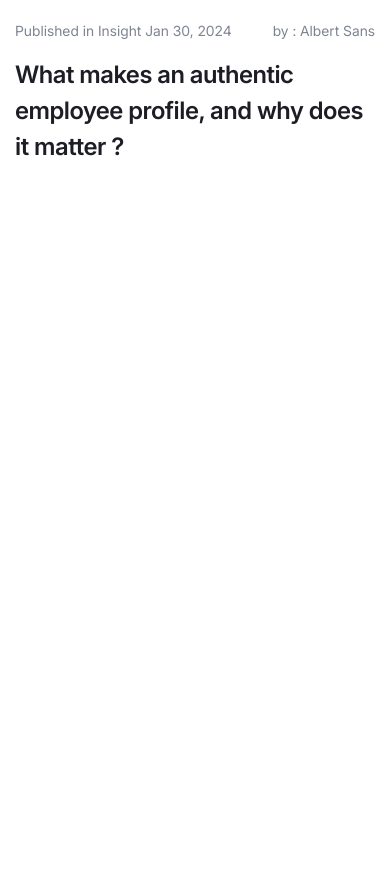
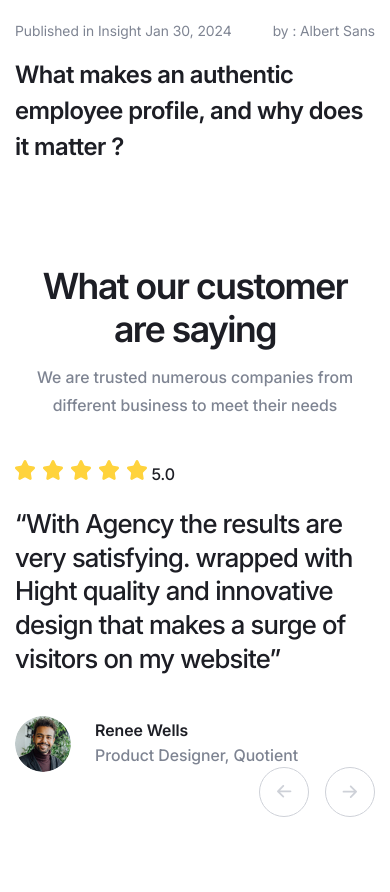
Before and after one commit to Enclaive-lab/coca, a website built with Vite: page src/index.html in a window 390 px wide. Shown: the part 5677-6569 px from the top of the page. Before the commit the page ends 5933 px from the top, so only its background shows below. Built offline with nearby package versions, Linux system fonts and the light colour scheme.

Commit message:
Created Testimonial

```diff
--- a/src/assets/scss/Main.scss
+++ b/src/assets/scss/Main.scss
@@ -10,3 +10,4 @@
 @import './components/home/strength';
 @import './components/partners';
 @import './components/home/insight';
+@import './components/home/testimonial';
--- a/src/assets/scss/components/home/features.scss
+++ b/src/assets/scss/components/home/features.scss
@@ -1,5 +1,5 @@
 .features {
-  padding: 100px 0 94px;
+  padding: 160px 0 94px;
 
   @include mobile {
     padding: 60px 0 64px;
@@ -135,7 +135,7 @@
     margin-bottom: 40px;
     font-weight: 500;
     line-height: 178%;
-    color: #7e8492;
+    color: var(--neutral-color-150);
 
     @include mini-desktop {
       max-width: 700px;
--- a/src/assets/scss/components/home/insight.scss
+++ b/src/assets/scss/components/home/insight.scss
@@ -6,6 +6,11 @@
 
     @include mobile {
       padding-top: 96px;
+      padding-bottom: 61px;
+    }
+
+    @include small-mobile {
+      padding-bottom: 41px;
     }
   }
 
--- /dev/null
+++ b/src/assets/scss/components/home/testimonial.scss
@@ -0,0 +1,156 @@
+.testimonials {
+  padding: 69px 0 160px;
+
+  @include mobile {
+    padding: 39px 0 70px;
+  }
+
+  &__head {
+    @include flex-all-between;
+    margin-bottom: 48px;
+
+    @include tablet {
+      flex-direction: column;
+      text-align: center;
+      gap: 24px;
+    }
+
+    @include mobile {
+      gap: 12px;
+      margin-bottom: 40px;
+    }
+  }
+
+  &__title {
+    max-width: 530px;
+    font-weight: 600;
+    letter-spacing: -0.04em;
+    color: var(--neutral-color-100);
+
+    @include tablet {
+      max-width: 650px;
+    }
+  }
+
+  &__descr {
+    max-width: 376px;
+    font-weight: 500;
+    line-height: 178%;
+    color: var(--neutral-color-150);
+
+    @include tablet {
+      max-width: 450px;
+    }
+  }
+
+  &__rating {
+    gap: 8px;
+    margin-bottom: 19px;
+
+    &-num {
+      font-weight: 500;
+      line-height: 162%;
+      color: var(--neutral-color-100);
+    }
+  }
+
+  &__slider-wrapper {
+    &::before {
+      content: '';
+      display: inline-block;
+      background: url('../../../icons/left-element.svg');
+      width: 115px;
+      height: 77px;
+      transform: translateY(15px);
+
+      @include mini-desktop {
+        transform: translateY(-5px);
+      }
+
+      @include mobile {
+        display: none;
+      }
+    }
+  }
+
+  &__slider {
+    max-width: 897px;
+  }
+
+  &__comment {
+    &-text {
+      margin-bottom: 40px;
+      font-weight: 500;
+      line-height: 130%;
+      letter-spacing: -0.03em;
+      color: var(--neutral-color-100);
+    }
+
+    &-author {
+      @include flex-align-center;
+      gap: 24px;
+      font-style: normal;
+
+      &-avatar {
+        border-radius: 50%;
+        overflow: hidden;
+      }
+
+      &-name {
+        font-weight: 600;
+        line-height: 144%;
+        color: var(--neutral-color-100);
+      }
+
+      &-professions {
+        font-weight: 500;
+        line-height: 163%;
+        color: var(--neutral-color-150);
+      }
+    }
+  }
+
+  &__btns {
+    @include flex-align-center;
+    justify-content: flex-end;
+    gap: 16px;
+    transform: translateY(-50px);
+
+    @include mini-desktop {
+      transform: translateY(-5px);
+    }
+  }
+
+  &__btn {
+    @include flex-all-center;
+    border: 1px solid var(--neutral-color-40);
+    border-radius: 50%;
+    width: 50px;
+    height: 50px;
+    transition:
+      background-color var(--transition),
+      border-color var(--transition);
+
+    @include small-mobile {
+      width: 40px;
+      height: 40px;
+    }
+
+    & svg path {
+      transition: fill var(--transition);
+    }
+
+    &:hover {
+      background-color: var(--neutral-color-100);
+      border-color: var(--neutral-color-100);
+
+      & svg path {
+        fill: var(--neutral-color-10);
+      }
+    }
+
+    &--next {
+      transform: rotate(180deg);
+    }
+  }
+}
--- a/src/assets/scss/globals/text.scss
+++ b/src/assets/scss/globals/text.scss
@@ -36,6 +36,14 @@
 
     @include tablet {
       font-size: 32px;
+
+      @include tablet {
+        font-size: 32px;
+      }
+
+      @include mobile {
+        font-size: 26px;
+      }
     }
 
     @include mobile {
--- a/src/assets/scss/mixins/flex.scss
+++ b/src/assets/scss/mixins/flex.scss
@@ -2,6 +2,11 @@
   display: flex;
   align-items: center;
   justify-content: center;
+}
+
+@mixin flex-align-center {
+  display: flex;
+  align-items: center;
 }
 
 @mixin flex-justify-between {
--- /dev/null
+++ b/src/html/components/home/testimonial.html
@@ -0,0 +1,146 @@
+<section class="testimonials">
+  <div class="container">
+    <div class="testimonials__head">
+      <h2 class="testimonials__title heading-h2">What our customer are saying</h2>
+      <p class="testimonials__descr text-p-medium">
+        We are trusted numerous companies from different business to meet their needs
+      </p>
+    </div>
+    <div class="testimonials__slider-wrapper">
+      <div class="swiper testimonials__slider">
+        <div class="swiper-wrapper testimonials__comments">
+          <div class="swiper-slide testimonials__comment">
+            <div class="testimonials__rating text-p-default">
+              <img
+                loading="lazy"
+                src="./assets/icons/rating.svg"
+                width="132"
+                height="20"
+                alt="five stars"
+              />
+              <span class="testimonials__rating-num text-p-default">5.0</span>
+            </div>
+            <p class="testimonials__comment-text heading-h3">
+              “With Agency the results are very satisfying. wrapped with Hight quality and
+              innovative design that makes a surge of visitors on my website”
+            </p>
+            <address class="testimonials__comment-author">
+              <img
+                loading="lazy"
+                src="./assets/images/comment-author.jpg"
+                alt="Renee Wells"
+                class="testimonials__comment-author-avatar"
+                width="56"
+                height="56"
+              />
+              <div class="testimonials__comment-author-info">
+                <p class="testimonials__comment-author-name text-p-medium">Renee Wells</p>
+                <p class="testimonials__comment-author-professions text-p-default">
+                  Product Designer, Quotient
+                </p>
+              </div>
+            </address>
+          </div>
+          <div class="swiper-slide testimonials__comment">
+            <div class="testimonials__rating text-p-default">
+              <img
+                loading="lazy"
+                src="./assets/icons/rating.svg"
+                width="132"
+                height="20"
+                alt="five stars"
+              />
+              <span class="testimonials__rating-num text-p-default">5.0</span>
+            </div>
+            <p class="testimonials__comment-text heading-h3">
+              “With Agency the results are very satisfying. wrapped with Hight quality and
+              innovative design that makes a surge of visitors on my website”
+            </p>
+            <address class="testimonials__comment-author">
+              <img
+                loading="lazy"
+                src="./assets/images/comment-author.jpg"
+                alt="Renee Wells"
+                class="testimonials__comment-author-avatar"
+                width="56"
+                height="56"
+              />
+              <div class="testimonials__comment-author-info">
+                <p class="testimonials__comment-author-name text-p-medium">Renee Wells</p>
+                <p class="testimonials__comment-author-professions text-p-default">
+                  Product Designer, Quotient
+                </p>
+              </div>
+            </address>
+          </div>
+          <div class="swiper-slide testimonials__comment">
+            <div class="testimonials__rating text-p-default">
+              <img
+                loading="lazy"
+                src="./assets/icons/rating.svg"
+                width="132"
+                height="20"
+                alt="five stars"
+              />
+              <span class="testimonials__rating-num text-p-default">5.0</span>
+            </div>
+            <p class="testimonials__comment-text heading-h3">
+              “With Agency the results are very satisfying. wrapped with Hight quality and
+              innovative design that makes a surge of visitors on my website”
+            </p>
+            <address class="testimonials__comment-author">
+              <img
+                loading="lazy"
+                src="./assets/images/comment-author.jpg"
+                alt="Renee Wells"
+                class="testimonials__comment-author-avatar"
+                width="56"
+                height="56"
+              />
+              <div class="testimonials__comment-author-info">
+                <p class="testimonials__comment-author-name text-p-medium">Renee Wells</p>
+                <p class="testimonials__comment-author-professions text-p-default">
+                  Product Designer, Quotient
+                </p>
+              </div>
+            </address>
+          </div>
+        </div>
+      </div>
+      <div class="testimonials__btns">
+        <button class="testimonials__btn testimonials__btn--prev">
+          <svg
+            width="15"
+            height="13"
+            viewBox="0 0 15 13"
+            fill="none"
+            xmlns="http://www.w3.org/2000/svg"
+          >
+            <path
+              fill-rule="evenodd"
+              clip-rule="evenodd"
+              d="M6.9363 12.3365C6.58483 12.688 6.01498 12.688 5.66351 12.3365L0.263506 6.93649C-0.0879668 6.58502 -0.0879667 6.01517 0.263506 5.6637L5.66351 0.2637C6.01498 -0.0877719 6.58483 -0.0877718 6.9363 0.263701C7.28777 0.615172 7.28777 1.18502 6.9363 1.53649L3.07269 5.4001L13.4999 5.4001C13.997 5.4001 14.3999 5.80304 14.3999 6.3001C14.3999 6.79715 13.997 7.2001 13.4999 7.2001L3.07269 7.2001L6.9363 11.0637C7.28777 11.4152 7.28777 11.985 6.9363 12.3365Z"
+              fill="#CED1D8"
+            />
+          </svg>
+        </button>
+        <button class="testimonials__btn testimonials__btn--next">
+          <svg
+            width="15"
+            height="13"
+            viewBox="0 0 15 13"
+            fill="none"
+            xmlns="http://www.w3.org/2000/svg"
+          >
+            <path
+              fill-rule="evenodd"
+              clip-rule="evenodd"
+              d="M6.9363 12.3365C6.58483 12.688 6.01498 12.688 5.66351 12.3365L0.263506 6.93649C-0.0879668 6.58502 -0.0879667 6.01517 0.263506 5.6637L5.66351 0.2637C6.01498 -0.0877719 6.58483 -0.0877718 6.9363 0.263701C7.28777 0.615172 7.28777 1.18502 6.9363 1.53649L3.07269 5.4001L13.4999 5.4001C13.997 5.4001 14.3999 5.80304 14.3999 6.3001C14.3999 6.79715 13.997 7.2001 13.4999 7.2001L3.07269 7.2001L6.9363 11.0637C7.28777 11.4152 7.28777 11.985 6.9363 12.3365Z"
+              fill="#CED1D8"
+            />
+          </svg>
+        </button>
+      </div>
+    </div>
+  </div>
+</section>
--- /dev/null
+++ b/src/js/components/home/swiper.js
@@ -0,0 +1,30 @@
+import Swiper from 'swiper';
+import { Navigation } from 'swiper/modules';
+import 'swiper/css';
+
+export const useInsightSlider = () => {
+  new Swiper('.insight__slider', {
+    slidesPerView: 'auto',
+    spaceBetween: 32,
+    loop: true,
+    centeredSlides: true,
+    breakpoints: {
+      993: {
+        centeredSlides: false,
+      },
+    },
+  });
+};
+
+export const useTestimonialsSlider = () => {
+  new Swiper('.testimonials__slider', {
+    modules: [Navigation],
+    slidesPerView: 1,
+    loop: true,
+    spaceBetween: 22,
+    navigation: {
+      nextEl: '.testimonials__btn--next',
+      prevEl: '.testimonials__btn--prev',
+    },
+  });
+};
--- a/src/js/components/swiper.js
+++ /dev/null
@@ -1,16 +0,0 @@
-import Swiper from 'swiper';
-import 'swiper/css';
-
-export const useInsightSlider = () => {
-  new Swiper('.insight__slider', {
-    slidesPerView: 'auto',
-    spaceBetween: 32,
-    loop: true,
-    centeredSlides: true,
-    breakpoints: {
-      993: {
-        centeredSlides: false,
-      },
-    },
-  });
-};
--- a/src/js/main.js
+++ b/src/js/main.js
@@ -2,8 +2,10 @@
 
 import { useTheme } from './components/theme.js';
 import { useBurger } from './components/burger.js';
-import { useInsightSlider } from './components/swiper.js';
+import { useInsightSlider } from './components/home/swiper.js';
+import { useTestimonialsSlider } from './components/home/swiper.js';
 
 useTheme();
 useBurger();
 useInsightSlider();
+useTestimonialsSlider();
```
Also changed, not shown: src/index.html (+1 -0 lines), src/assets/icons/left-element.svg (added), src/assets/icons/rating.svg (added), src/assets/images/comment-author.jpg (added).
